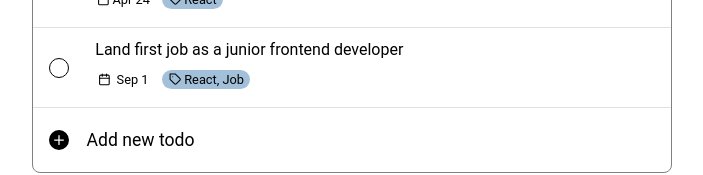
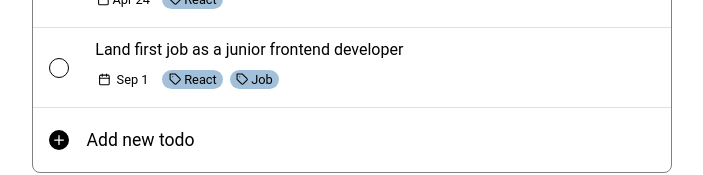
Before and after one commit to mlodyoskar/Todolist, a React (Create React App) app: page / in a window 1280 px wide. Shown: the part 380-555 px from the top of the page, without its empty margins (288-991 px from the left). Built offline with nearby package versions, Linux system fonts and the light colour scheme.

Commit message:
Fixed one typo

```diff
--- a/src/data/todos.js
+++ b/src/data/todos.js
@@ -20,7 +20,7 @@ export const todos = [
         name: "Land first job as a junior frontend developer",
         completed: false,
         beingModified: false,
-        tags: ["React, Job"],
+        tags: ["React", "Job"],
         dueDate: "Sep 1"
     }
 ]
```
